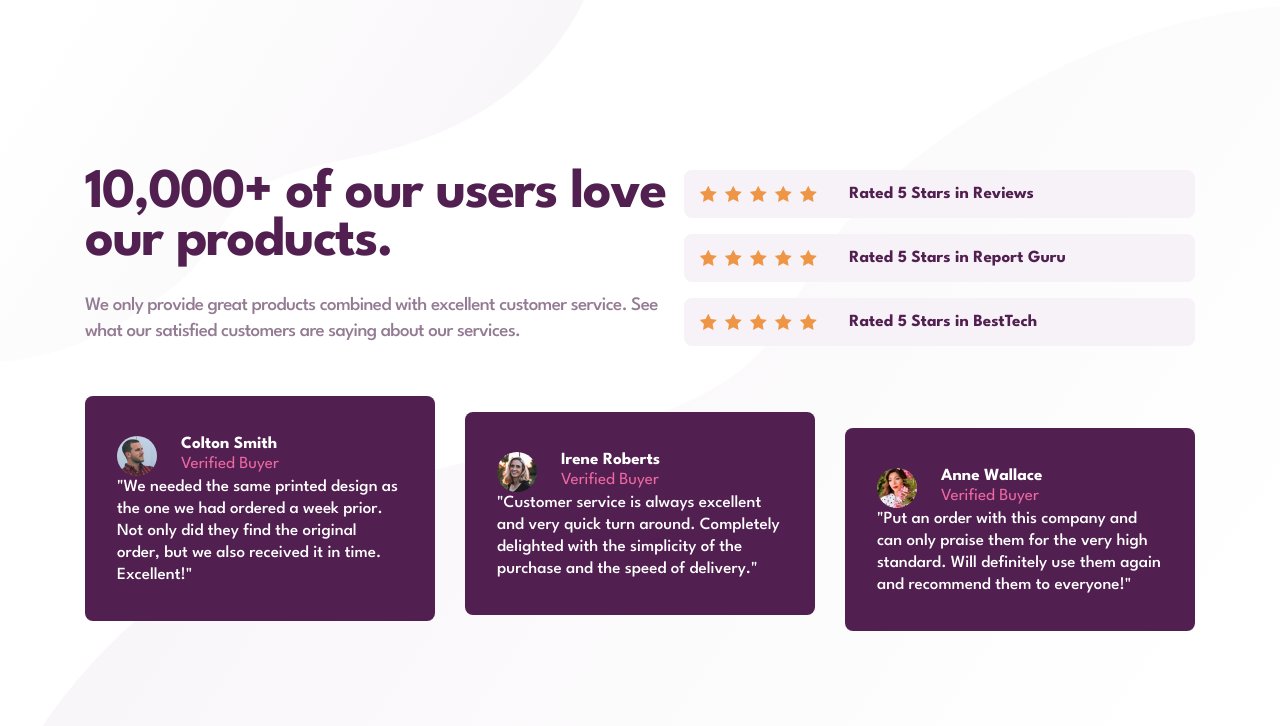
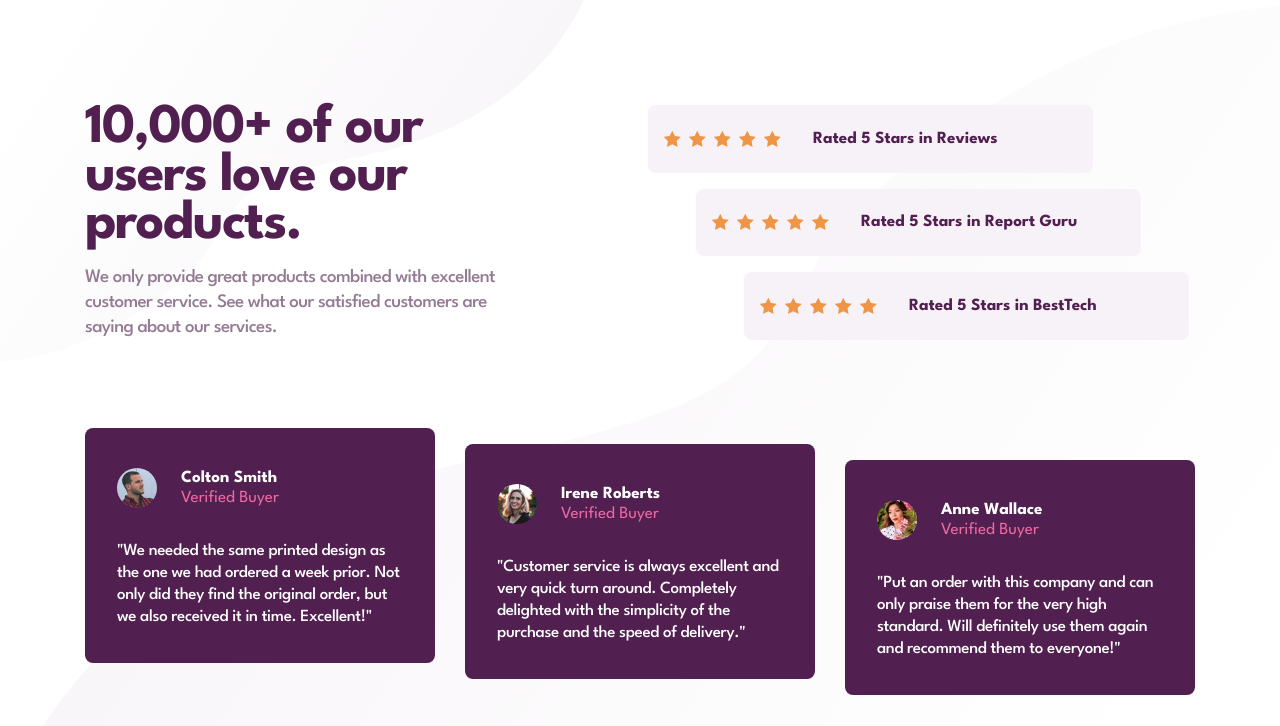
Before and after one commit to ferfalcon/social-proof-section, a website built with Vite: page index.html in a window 1280 px wide. Built offline with nearby package versions, Linux system fonts and the light colour scheme.

Commit message:
Main LayoutSpacing

```diff
--- a/src/styles/rating-card.css
+++ b/src/styles/rating-card.css
@@ -7,7 +7,10 @@
 	background: var(--cl-main-100);
 
 	@media (min-width: 64rem) {
+		width: fit-content;
+		min-width: 445px;
 		flex-direction: initial;
+		align-items: center;
 		gap: 2rem;
 	}
 
--- a/src/styles/reset.css
+++ b/src/styles/reset.css
@@ -2,6 +2,10 @@
 *::before,
 *::after {
 	box-sizing: inherit;
+}
+
+body {
+	box-sizing: border-box;
 }
 
 img {
--- a/src/styles/social-proof.css
+++ b/src/styles/social-proof.css
@@ -11,6 +11,8 @@
 
 	@media (min-width: 64rem) {
 		max-width: 69.375rem;
+		gap: 1rem;
+		grid-template-columns: 1fr 1fr;
 		grid-template-areas:
 			"heading 				ratings"
 			"copy 					ratings"
@@ -20,11 +22,21 @@
 	.social-proof__heading {
 		grid-area: heading;
 		margin: 0 0 1rem;
+		max-width: 445px;
+
+		@media (min-width: 64rem) {
+			margin: 0;
+		}
 	}
 
 	.social-proof__copy {
 		grid-area: copy;
 		margin: 0 0 2.5rem;
+		max-width: 445px;
+
+		@media (min-width: 64rem) {
+			margin: 0;
+		}
 	}
 
 	.social-proof__ratings {
@@ -33,6 +45,18 @@
 		gap: 1rem;
 		margin: 0 0 3.125rem;
 		padding: 0;
+
+		@media (min-width: 64rem) {
+			margin: 0;
+
+			& > :nth-child(2) {
+				margin-left: 3rem;
+			}
+
+			& > :nth-child(3) {
+				margin-left: 6rem;
+			}
+		}
 	}
 
 	.social-proof__testimonials {
@@ -41,9 +65,9 @@
 		gap: 1rem;
 
 		@media (min-width: 64rem) {
+			margin-top: 4.5rem;
 			gap: 1.875rem;
 			grid-template-columns: 1fr 1fr 1fr;
-		}
 
 			& > :nth-child(2) {
 				margin-top: 1rem;
@@ -51,6 +75,7 @@
 
 			& > :nth-child(3) {
 				margin-top: 2rem;
+			}
 		}
 	}
 
--- a/src/styles/testimonials-card.css
+++ b/src/styles/testimonials-card.css
@@ -22,16 +22,18 @@
 	.testimonial-card__name {
 		grid-area: name;
 		margin: 0;
+		align-self: center;
 	}
 
 	.testimonial-card__category {
 		grid-area: category;
 		margin: 0;
+		align-self: center;
 	}
 
 	.testimonial-card__testimonial {
 		grid-area: testimonial;
-		margin: 0;
+		margin: 2rem 0 0;
 	}
 
 	.testimonial-card__name--type {
@@ -47,5 +49,6 @@
 	.testimonial-card__testimonial--type {
 		color: var(--cl-neutral-100);
 		font: var(--ty-section-copy);
+		letter-spacing: -.02em;
 	}
 }
```
Lines whose indentation alone changed are shown as unchanged.
